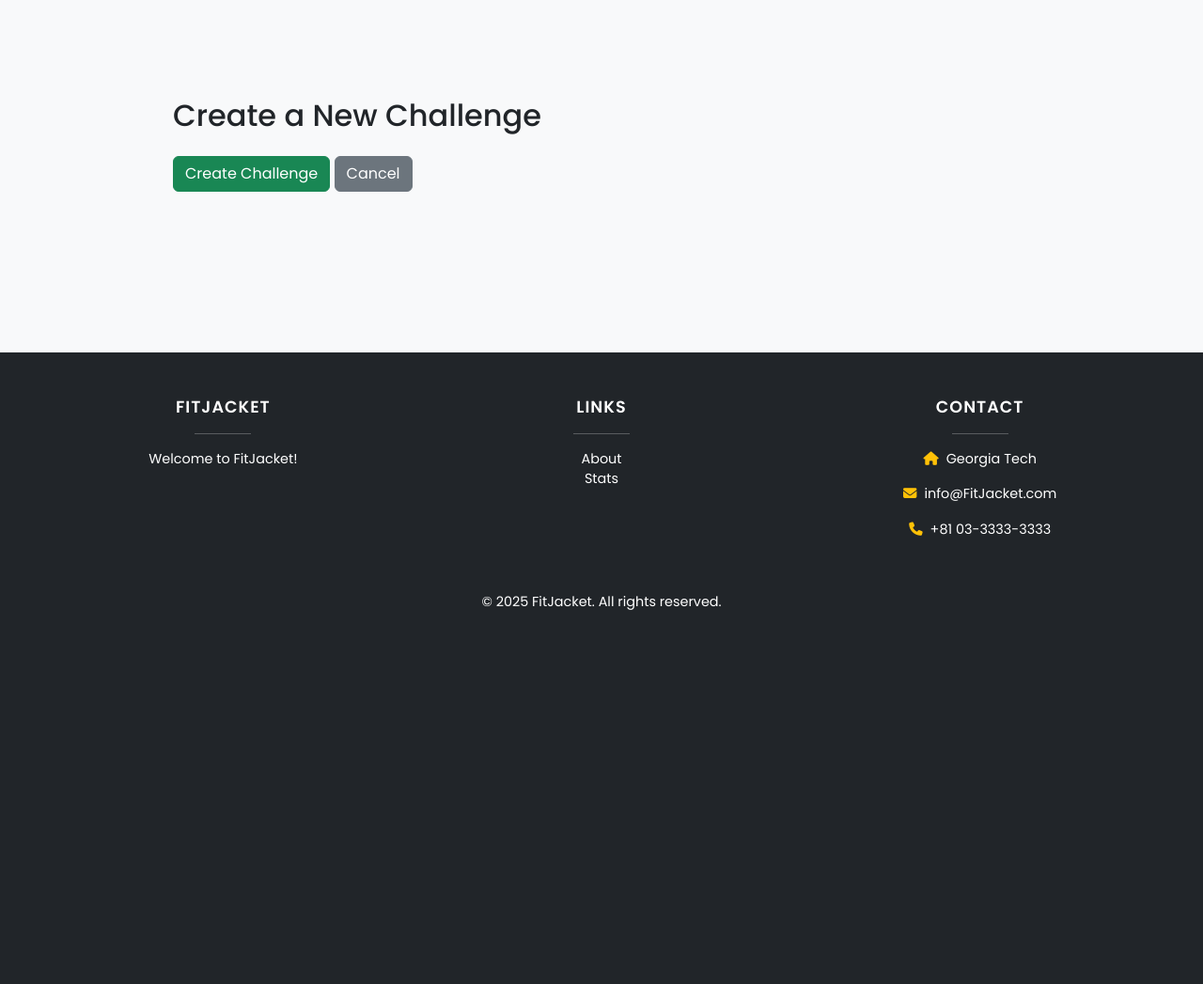
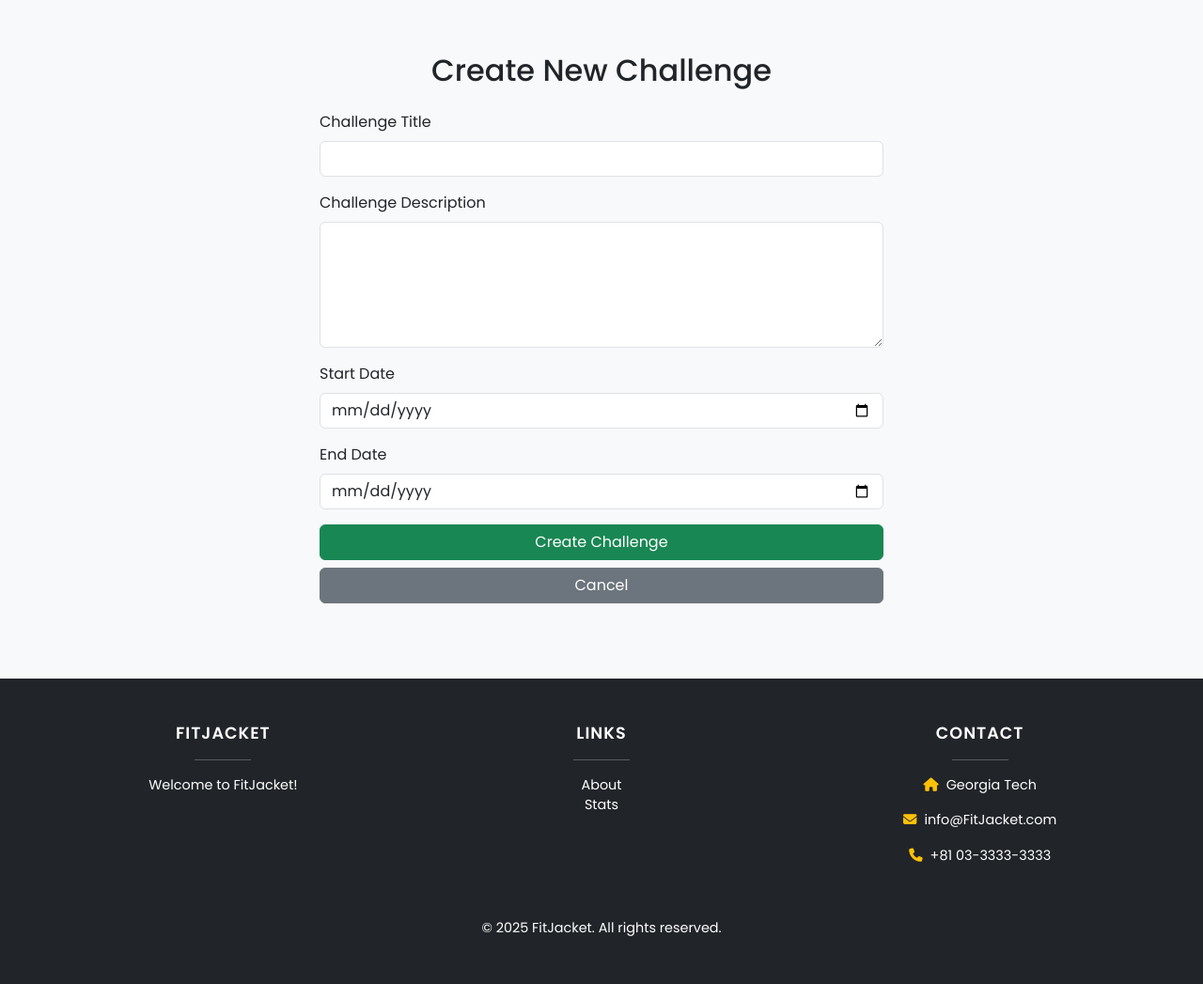
Before and after one commit to thomasg13/FitJacket, a Django app: template templates/challenge/create_challenge.html in a window 1280 px wide. Shown: the part 100-1147 px from the top of the page at 94% size. Before the commit the page ends 749 px from the top, so only its background shows below. Run offline with Django 3.2, Linux system fonts and the light colour scheme; the template is opened without the code that fills it: most values are stand-ins (such as "Sample title", 1, 10 or a date in 2020); some libraries are stand-ins or nearby versions.

Commit message:
improve create challenge ui

```diff
--- a/templates/challenge/create_challenge.html
+++ b/templates/challenge/create_challenge.html
@@ -1,17 +1,42 @@
 {% extends 'base.html' %}
 
 {% block content %}
-  <div class="container mt-5">
-    <h2>Create a New Challenge</h2>
+    <div class="container">
+      <div class="row justify-content-center">
+        <div class="col-md-8">
 
-    <form method="post" class="mt-4">
-      {% csrf_token %}
-      {{ form.as_p }}
+          <h2 class="mb-4 text-center">Create New Challenge</h2>
 
-      <div class="mt-3">
-        <button type="submit" class="btn btn-success">Create Challenge</button>
-        <a href="{% url 'challenge:challenge_list' %}" class="btn btn-secondary">Cancel</a>
+          <form method="POST" class="mb-4">
+            {% csrf_token %}
+
+            <div class="mb-3">
+              <label for="id_title" class="form-label">Challenge Title</label>
+              <input type="text" name="title" id="id_title" class="form-control" value="{{ form.title.value|default:'' }}">
+            </div>
+
+            <div class="mb-3">
+              <label for="id_description" class="form-label">Challenge Description</label>
+              <textarea name="description" id="id_description" class="form-control" rows="5">{{ form.description.value|default:'' }}</textarea>
+            </div>
+
+            <div class="mb-3">
+              <label for="id_start_date" class="form-label">Start Date</label>
+              <input type="date" name="start_date" id="id_start_date" class="form-control" value="{{ form.start_date.value|default:'' }}">
+            </div>
+
+            <div class="mb-3">
+              <label for="id_end_date" class="form-label">End Date</label>
+              <input type="date" name="end_date" id="id_end_date" class="form-control" value="{{ form.end_date.value|default:'' }}">
+            </div>
+
+            <div class="d-grid">
+              <button type="submit" class="btn btn-success">Create Challenge</button>
+              <a href="{% url 'challenge:challenge_list' %}" class="btn btn-secondary mt-2">Cancel</a>
+            </div>
+          </form>
+
+        </div>
       </div>
-    </form>
-  </div>
+    </div>
 {% endblock %}
```
